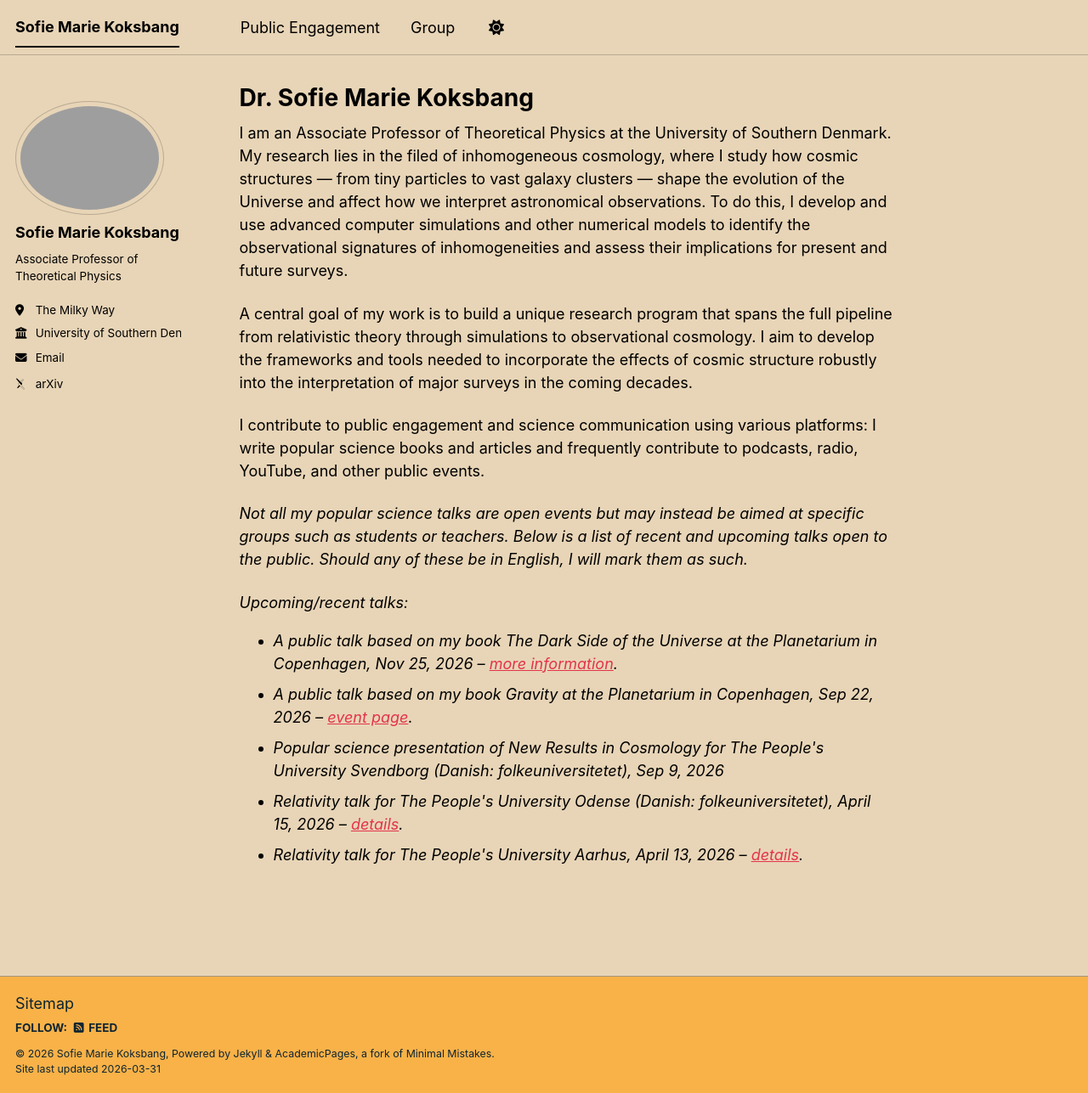
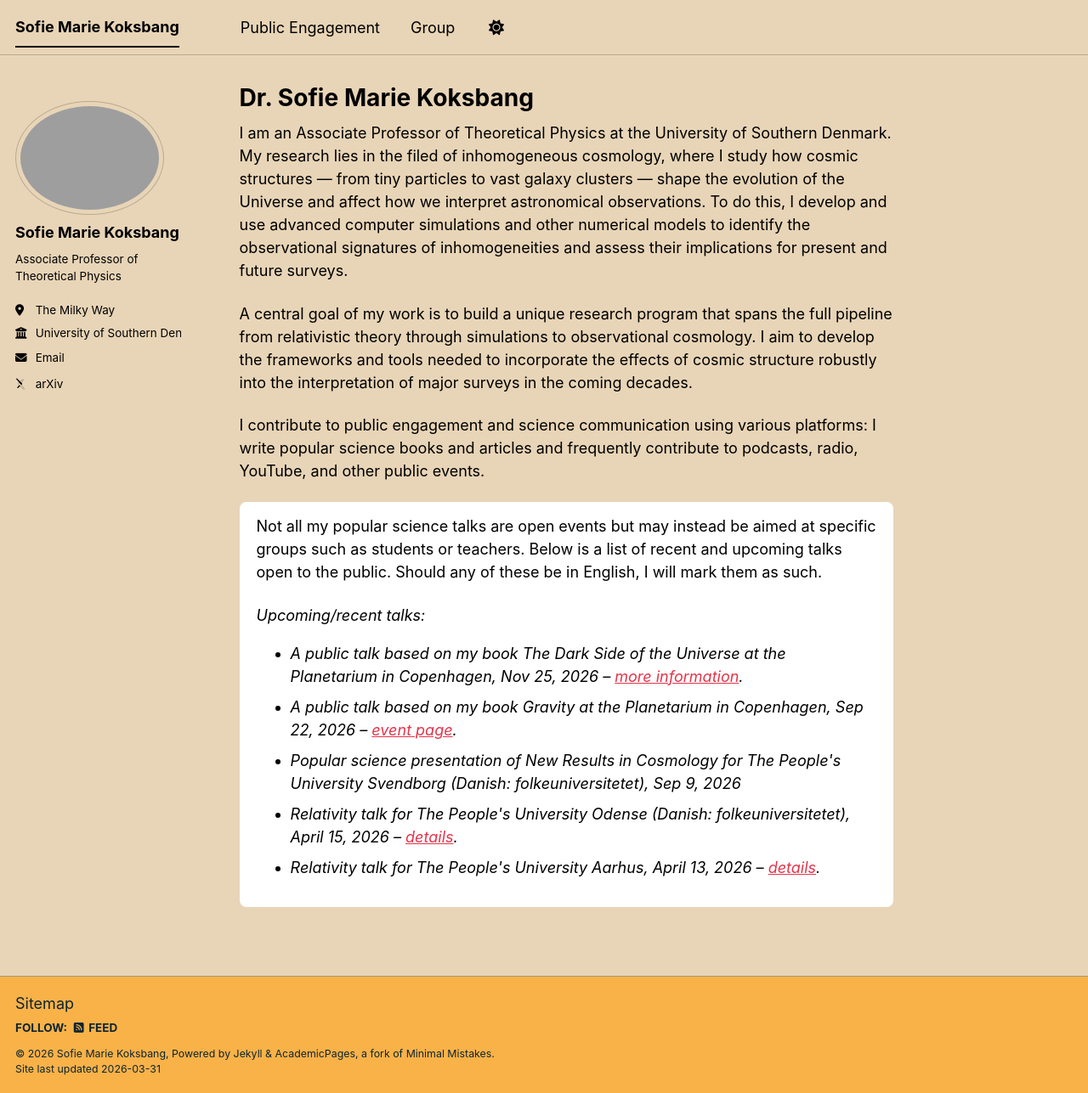
Before and after one commit to sofiemariekoksbang/sofiemariekoksbang.github.io, a Jekyll site: the page built from _pages/about.md, in a window 1280 px wide and 1287 px high. Shown: the whole window at 85% size. Built offline with Jekyll 4.4.1, drawn with Linux system fonts in a browser that asks for light colours; some web fonts are replaced; a script bundle is joined from its source files by our own code; library files that are not in the unit come from our copies.

Commit message:
Update about.md

```diff
--- a/_pages/about.md
+++ b/_pages/about.md
@@ -13,7 +13,7 @@ I am an Associate Professor of Theoretical Physics at the University of Southern
 A central goal of my work is to build a unique research program that spans the full pipeline from relativistic theory through simulations to observational cosmology. I aim to develop the frameworks and tools needed to incorporate the effects of cosmic structure robustly into the interpretation of major surveys in the coming decades.
 
 I contribute to public engagement and science communication using various platforms: I write popular science books and articles and frequently contribute to podcasts, radio, YouTube, and other public events.
-<div style="font-style: italic; margin-top: 20px;">
+<div style="background-color: white; padding: 15px 20px; border-radius: 8px; margin-top: 20px;">
 <p>
 Not all my popular science talks are open events but may instead be aimed at specific groups such as students or teachers. Below is a list of recent and upcoming talks open to the public. Should any of these be in English, I will mark them as such.
 </p>
```
